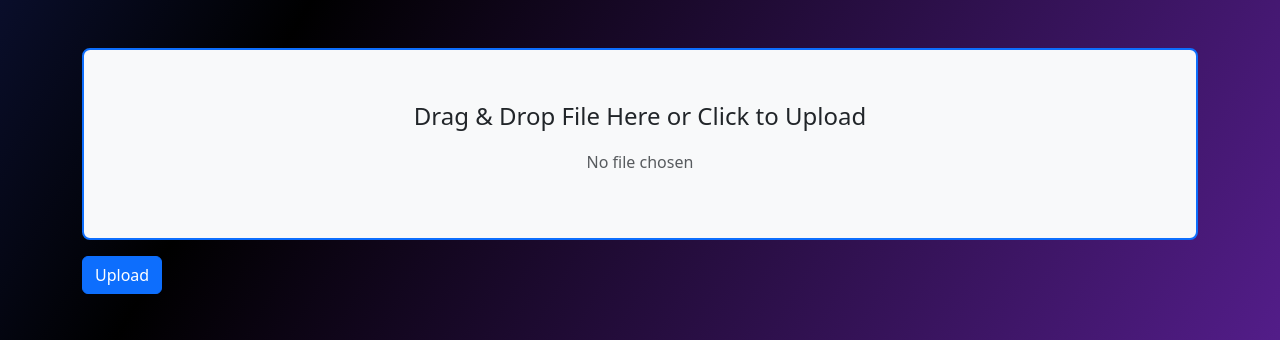
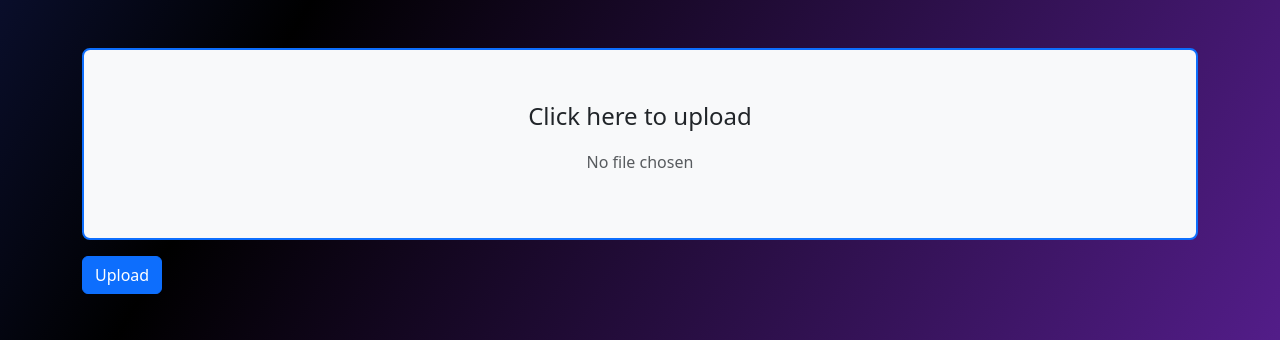
Before and after one commit to HarshilPahuja/hackxmit, a Flask app: page /upload in a window 1280 px wide. Shown: the part 97-437 px from the top of the page. Run offline with Flask 3, Linux system fonts and the light colour scheme; some libraries are stand-ins or nearby versions.

Commit message:
Update upload.html
minor adjustments

```diff
--- a/HackMit/templates/upload.html
+++ b/HackMit/templates/upload.html
@@ -53,7 +53,7 @@
         class="border border-2 border-primary rounded-3 p-5 text-center"
         style="cursor: pointer; background-color: #f8f9fa;"
       >
-        <label for="file" class="form-label" style="font-size: 24px;">Drag & Drop File Here or Click to Upload</label>
+        <label for="file" class="form-label" style="font-size: 24px;">Click here to upload</label>
         <input
           type="file"
           class="form-control d-none"
```
